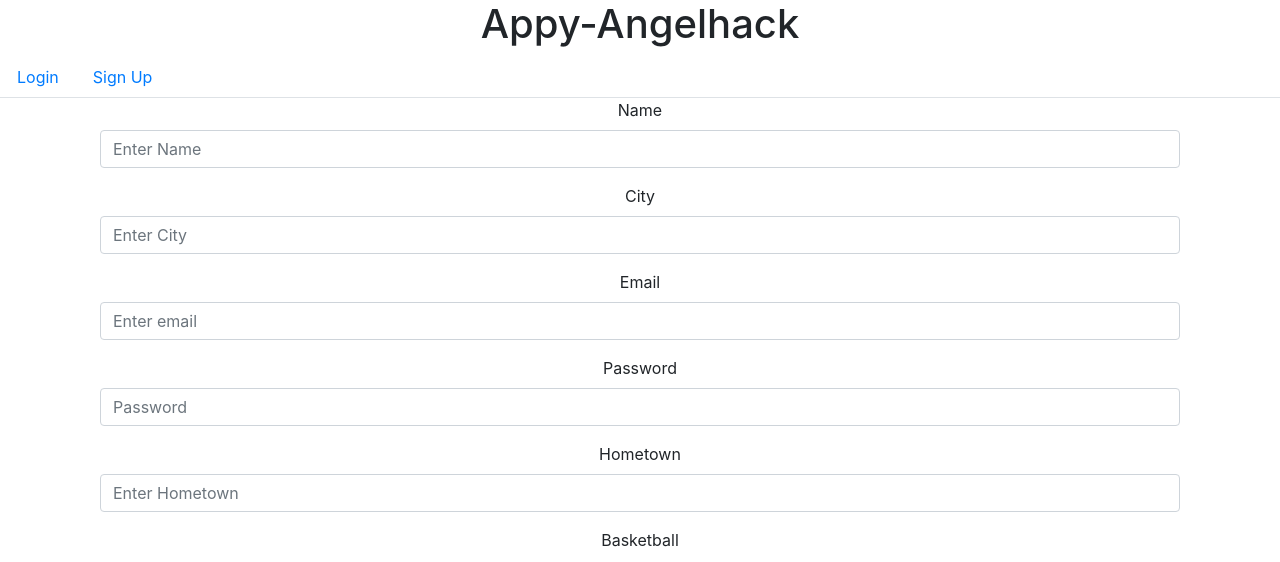
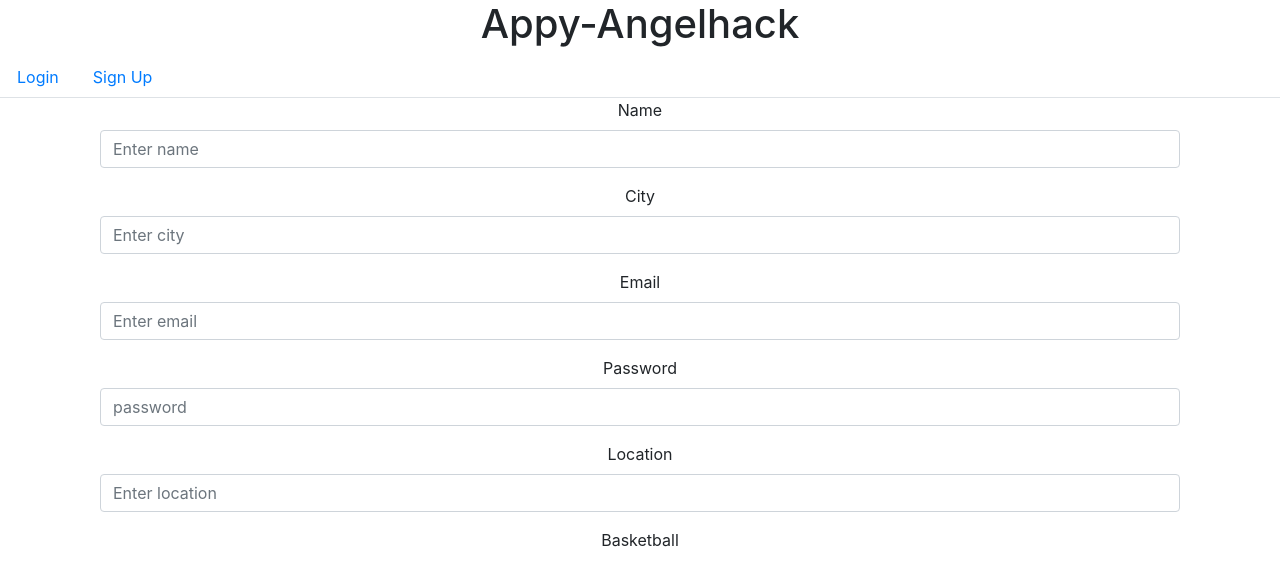
Before and after one commit to RexStrider/APPY-Angelhack, a React (Create React App) app in the folder client/: page /signup in a window 1280 px wide. Shown: the top 562 px of the page. Built offline with nearby package versions, Linux system fonts and the light colour scheme.

Commit message:
updating signup component

```diff
--- a/client/src/components/user/Signup.js
+++ b/client/src/components/user/Signup.js
@@ -4,11 +4,13 @@ class Signup extends Component {
   constructor(props) {
     super(props)
     this.state = {
-      Name: '',
-      City: '',
-      Email: '',
-      Password: '',
-      Hometown: '',
+      name: '',
+      city: '',
+      email: '',
+      password: '',
+      gender: '',
+      about: '',
+      location: '',
       choice1: '',
       choice2: '',
       choice3: '',
@@ -30,38 +32,38 @@ class Signup extends Component {
   render() {
     console.log(this.state);
     return (
-      <Container className="Signup">
+      <Container classname="Signup">
         <Form>
 
           <Form.Group as={Col}>
             <Form.Label >Name</Form.Label>
-            <Form.Control name="Name" value={this.state.Name} onChange={this.handleInputChange} placeholder="Enter Name" />
+            <Form.Control name="name" value={this.state.name} onChange={this.handleInputChange} placeholder="Enter name" />
           </Form.Group>
 
           <Form.Group as={Col}>
             <Form.Label>City</Form.Label>
-            <Form.Control name="City" value={this.state.City} onChange={this.handleInputChange} placeholder="Enter City" />
+            <Form.Control name="city" value={this.state.city} onChange={this.handleInputChange} placeholder="Enter city" />
           </Form.Group>
 
           <Form.Group as={Col}>
             <Form.Label>Email</Form.Label>
-            <Form.Control name="Email" value={this.state.Email} type="email" onChange={this.handleInputChange} placeholder="Enter email" />
+            <Form.Control name="email" value={this.state.email} type="email" onChange={this.handleInputChange} placeholder="Enter email" />
           </Form.Group>
 
 
           <Form.Group as={Col}>
             <Form.Label>Password</Form.Label>
-            <Form.Control name="Password" type="password" value={this.state.Password} onChange={this.handleInputChange} placeholder="Password" />
+            <Form.Control name="password" type="password" value={this.state.password} onChange={this.handleInputChange} placeholder="password" />
           </Form.Group>
 
           <Form.Group as={Col}>
-            <Form.Label>Hometown</Form.Label>
-            <Form.Control name="Hometown" value={this.state.Hometown} onChange={this.handleInputChange} placeholder="Enter Hometown" />
+            <Form.Label>Location</Form.Label>
+            <Form.Control name="location" value={this.state.location} onChange={this.handleInputChange} placeholder="Enter location" />
           </Form.Group>
 
           <Form.Group>
             <Form.Label>Basketball</Form.Label>
-            <div key='default-radio' className='mb-3'>
+            <div key='default-radio' classname='mb-3'>
               <Form.Check
                 type='radio'
                 id={`default-radio-1`}
@@ -99,7 +101,7 @@ class Signup extends Component {
 
           <Form.Group>
             <Form.Label>Music</Form.Label>
-            <div key='default-radio' className='mb-3'>
+            <div key='default-radio' classname='mb-3'>
               <Form.Check
                 type='radio'
                 id={`default-radio-1`}
@@ -137,7 +139,7 @@ class Signup extends Component {
 
           <Form.Group>
             <Form.Label>Hackathon</Form.Label>
-            <div key='default-radio' className='mb-3'>
+            <div key='default-radio' classname='mb-3'>
               <Form.Check
                 type='radio'
                 id={`default-radio-1`}
```
